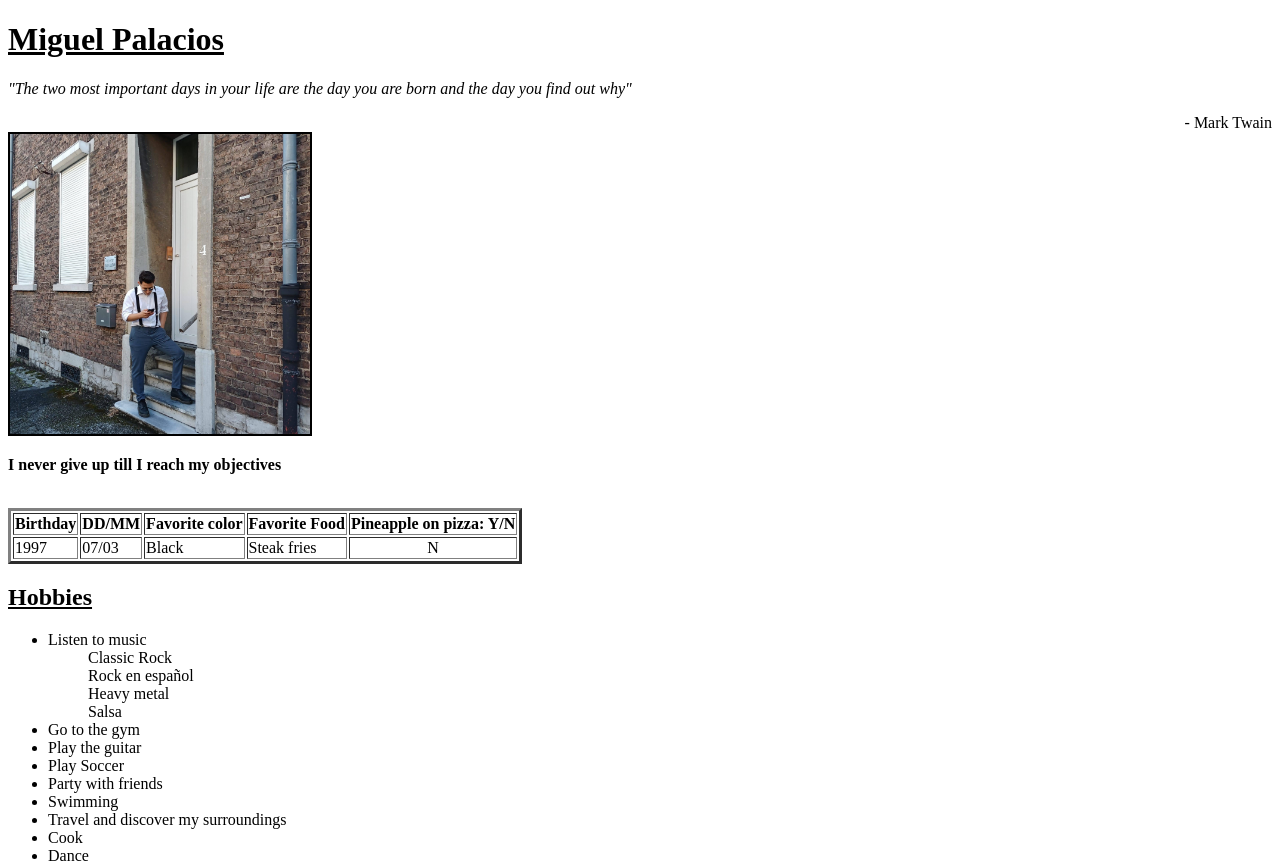
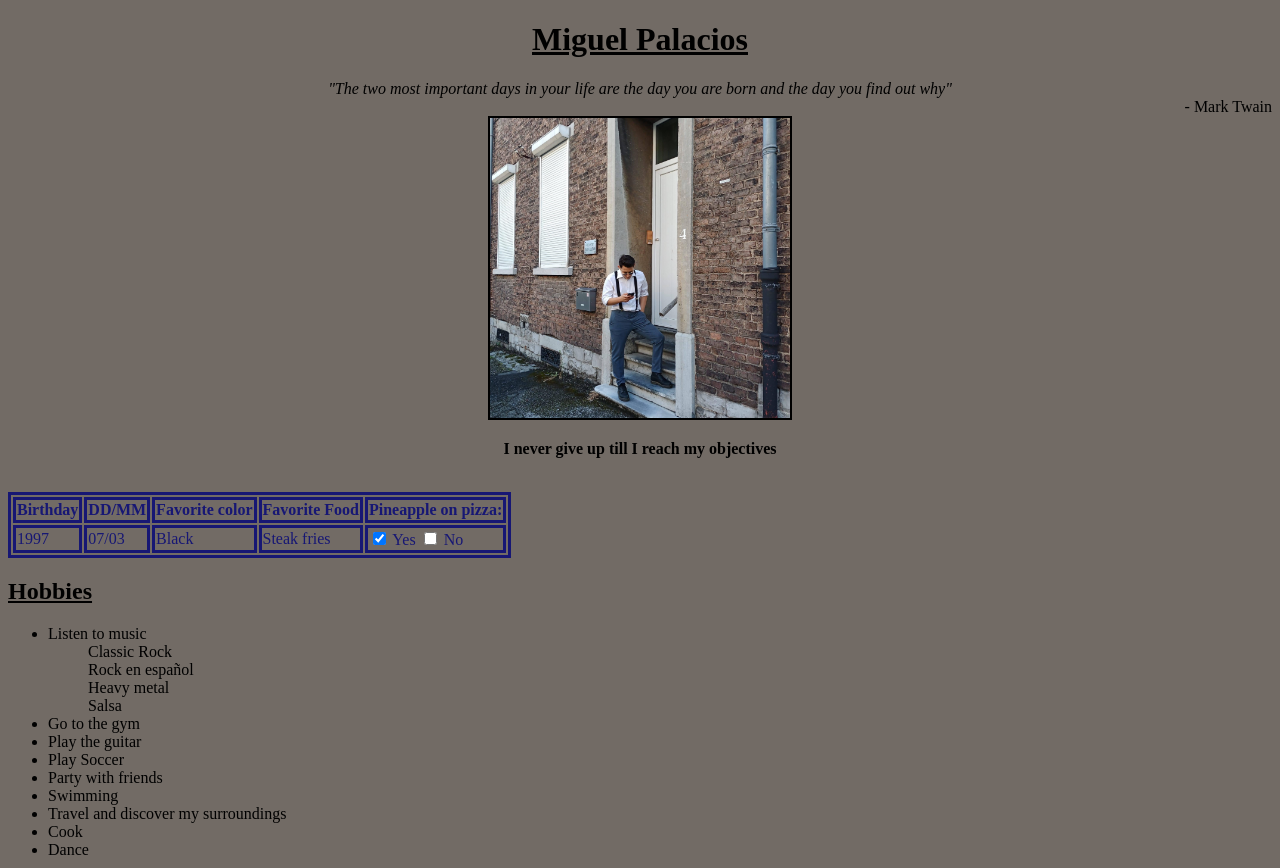
Before and after one commit to Palacios97/Markdown-to-html, a plain HTML site: page index.html in a window 1280 px wide. Shown: the top 868 px of the page. Drawn offline with Linux system fonts and the light colour scheme.

Commit message:
adding styles

```diff
--- a/index.html
+++ b/index.html
@@ -3,28 +3,35 @@
 <head>
 <meta charset=UTF-8>
     <title> Markdown to HTML </title>
+    <link rel="stylesheet" type="text/css" href="styles.css/Styles.css">
 </head>
 <body>
+<header>
     <h1> <ins> Miguel Palacios </ins>  </h1>
-<p><i> "The two most important days in your life are the day you are born and the day you find out why" </i> </p>
+</header>
+<main>
+<i> "The two most important days in your life are the day you are born and the day you find out why" </i>
 <footer align=right> - Mark Twain</footer>
 <img src ="flow.JPG"  width="300" alt="my test img" border=2px> </p>
 <p> <strong>I never give up till I reach my objectives</strong> </p>
-<br />
+</main> <br />
 <table border="3">
     <tr>
         <th>Birthday</th>
         <th>DD/MM</th>
         <th>Favorite color</th>
         <th>Favorite Food</th>
-        <th>Pineapple on pizza: Y/N</th>
+        <th>Pineapple on pizza:</th>
     </tr>
     <tr>
         <td>1997</td>
         <td>07/03</td>
         <td>Black</td>
         <td>Steak fries</td>
-        <td align=center> N </td>
+        <td>
+            <input name="yes" type="checkbox" checked="checked"/> Yes
+            <input name="No" type="checkbox" /> No
+            </td>
     </tr>
 </table>
 <h2> <ins>Hobbies</ins></h2>
--- /dev/null
+++ b/styles.css/Styles.css
@@ -0,0 +1,17 @@
+h1,main{
+text-align: center;
+}
+body{
+background-color:rgb(114, 107, 101)
+}
+    table, th, td {
+        border: 3px solid;
+        color:rgb(23, 23, 116)
+      }
+      ol{
+        list-style-type:lower-roman;
+
+     }
+     li{
+         list-style-type:disc
+     }
```
Also changed, not shown: styles.css/graffiti.jpeg (added).
